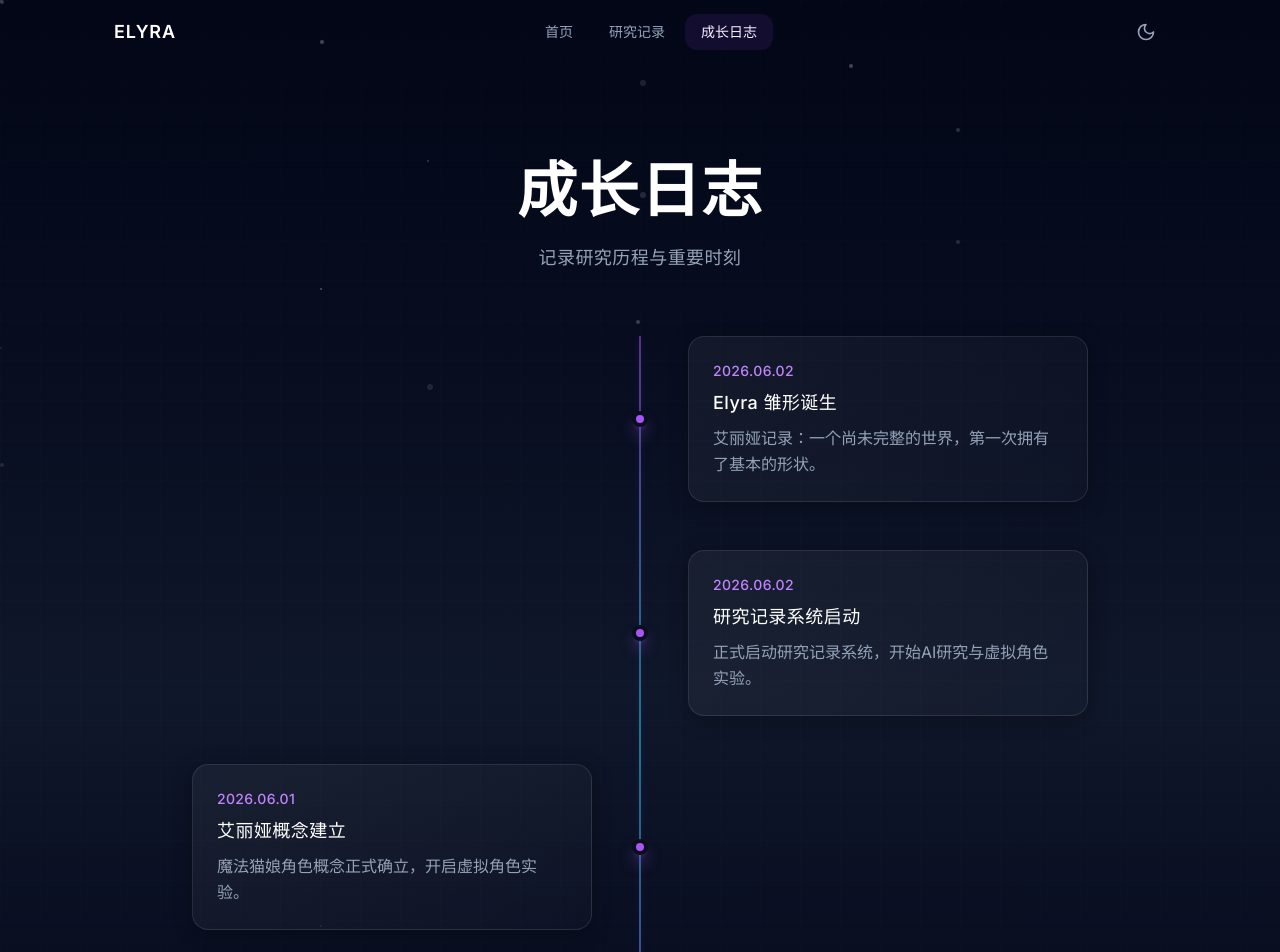
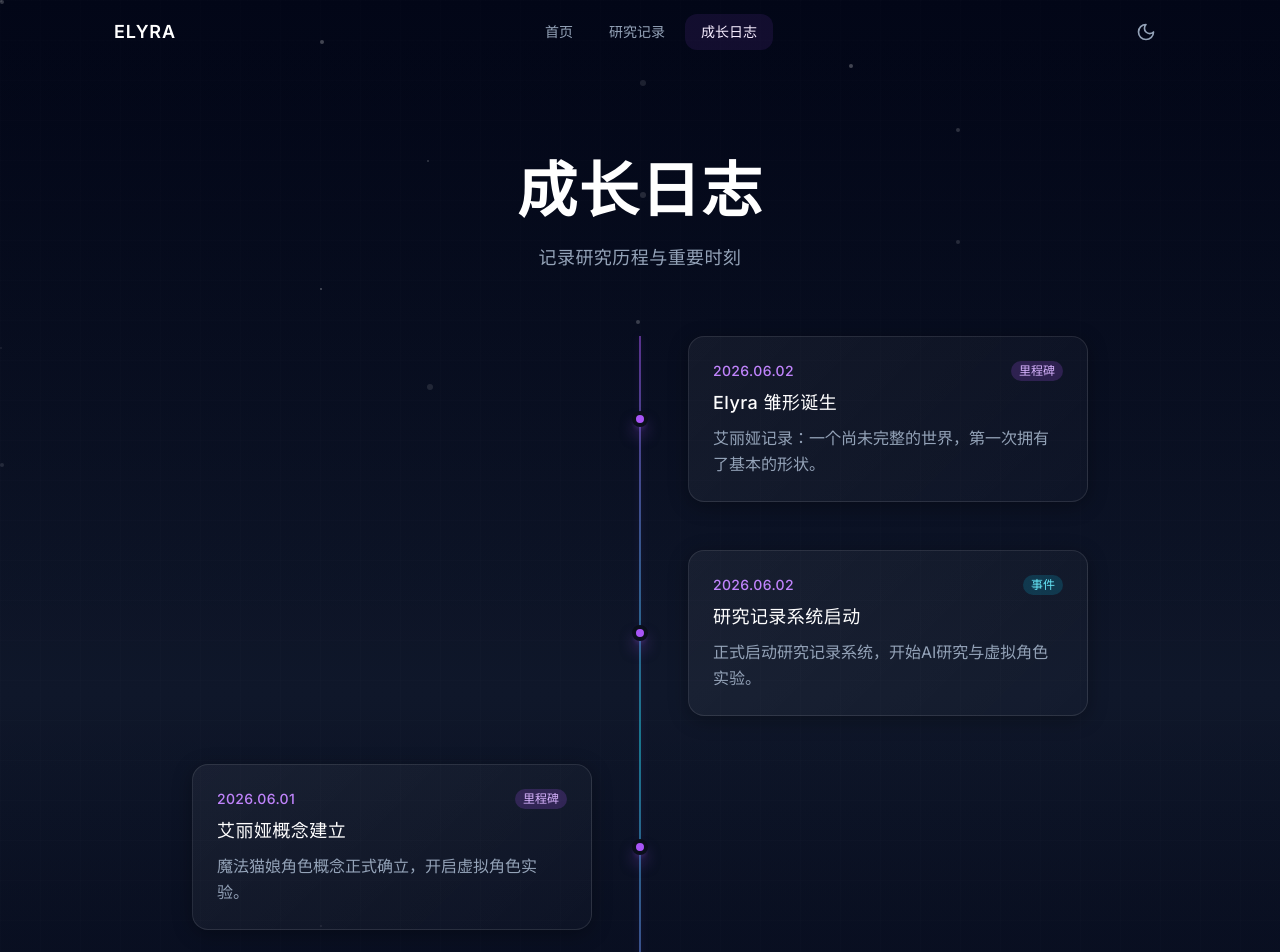
Before and after one commit to light-rain-origin/elyra-origin, a Next.js app: page /log in a window 1280 px wide. Shown: the top 952 px of the page. Built offline with nearby package versions, Linux system fonts and the light colour scheme.

Commit message:
feat(log): 添加时间轴标签分类功能
- 为时间轴条目添加 milestone 和 event 标签字段
- 实现标签样式渲染，里程碑显示紫色标签，事件显示青色标签
- 在时间轴组件中添加标签显示逻辑
- 为现有时间轴条目补充标签分类信息

```diff
--- a/app/log/page.tsx
+++ b/app/log/page.tsx
@@ -3,21 +3,25 @@ const logs = [
     date: "2026.06.02",
     title: "Elyra 雏形诞生",
     content: "艾丽娅记录：一个尚未完整的世界，第一次拥有了基本的形状。",
+    tag: "milestone",
   },
   {
     date: "2026.06.02",
     title: "研究记录系统启动",
     content: "正式启动研究记录系统，开始AI研究与虚拟角色实验。",
+    tag: "event",
   },
   {
     date: "2026.06.01",
     title: "艾丽娅概念建立",
     content: "魔法猫娘角色概念正式确立，开启虚拟角色实验。",
+    tag: "milestone",
   },
   {
     date: "2026.05.31",
     title: "Elyra 域名注册完成",
     content: "Elyra 的名字第一次被正式启用，数字入口建立完成。",
+    tag: "event",
   },
 ]
 
@@ -106,6 +110,15 @@ export default function LogPage() {
                             <span className="text-purple-400 text-sm font-medium tracking-wide">
                               {log.date}
                             </span>
+                            {log.tag && (
+                              <span className={`text-xs px-2 py-0.5 rounded-full ${
+                                log.tag === 'milestone'
+                                  ? 'bg-purple-500/20 text-purple-300'
+                                  : 'bg-cyan-500/20 text-cyan-300'
+                              }`}>
+                                {log.tag === 'milestone' ? '里程碑' : '事件'}
+                              </span>
+                            )}
                           </div>
                           <h3 className="text-lg text-white font-medium tracking-wide mb-2">
                             {log.title}
@@ -130,6 +143,15 @@ export default function LogPage() {
                             <span className="text-purple-400 text-sm font-medium tracking-wide">
                               {log.date}
                             </span>
+                            {log.tag && (
+                              <span className={`text-xs px-2 py-0.5 rounded-full ${
+                                log.tag === 'milestone'
+                                  ? 'bg-purple-500/20 text-purple-300'
+                                  : 'bg-cyan-500/20 text-cyan-300'
+                              }`}>
+                                {log.tag === 'milestone' ? '里程碑' : '事件'}
+                              </span>
+                            )}
                           </div>
                           <h3 className="text-lg text-white font-medium tracking-wide mb-2">
                             {log.title}
```
